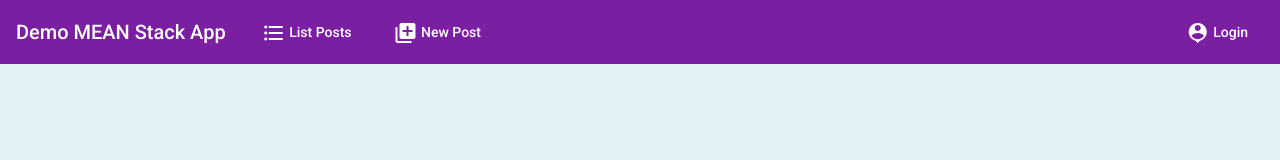
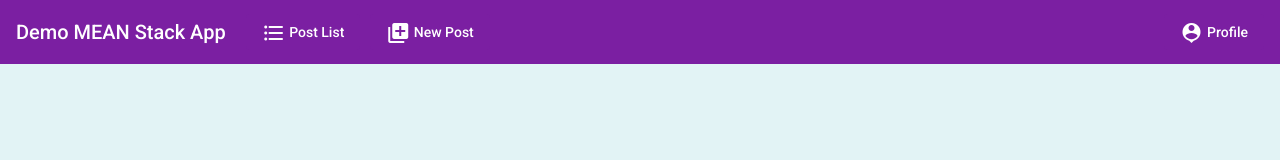
Before and after one commit to donev-stan/MEAN-Stack-App, an Angular app in the folder frontend/: page / in a window 1280 px wide. Shown: the top 160 px of the page. Built offline with nearby package versions, Linux system fonts and the light colour scheme.

Commit message:
Header link names update

```diff
--- a/frontend/src/app/header/header.component.html
+++ b/frontend/src/app/header/header.component.html
@@ -12,7 +12,7 @@
         <!-- <mat-icon>list</mat-icon>  -->
         <!-- <mat-icon> list_alt</mat-icon> -->
         <mat-icon> format_list_bulleted</mat-icon>
-        List Posts
+        Post List
       </button>
       <button
         mat-flat-button
@@ -26,7 +26,7 @@
 
     <button mat-flat-button [routerLink]="['/login']" color="primary">
       <mat-icon> person_pin</mat-icon>
-      Login
+      Profile
     </button>
   </div>
 </mat-toolbar>
```
